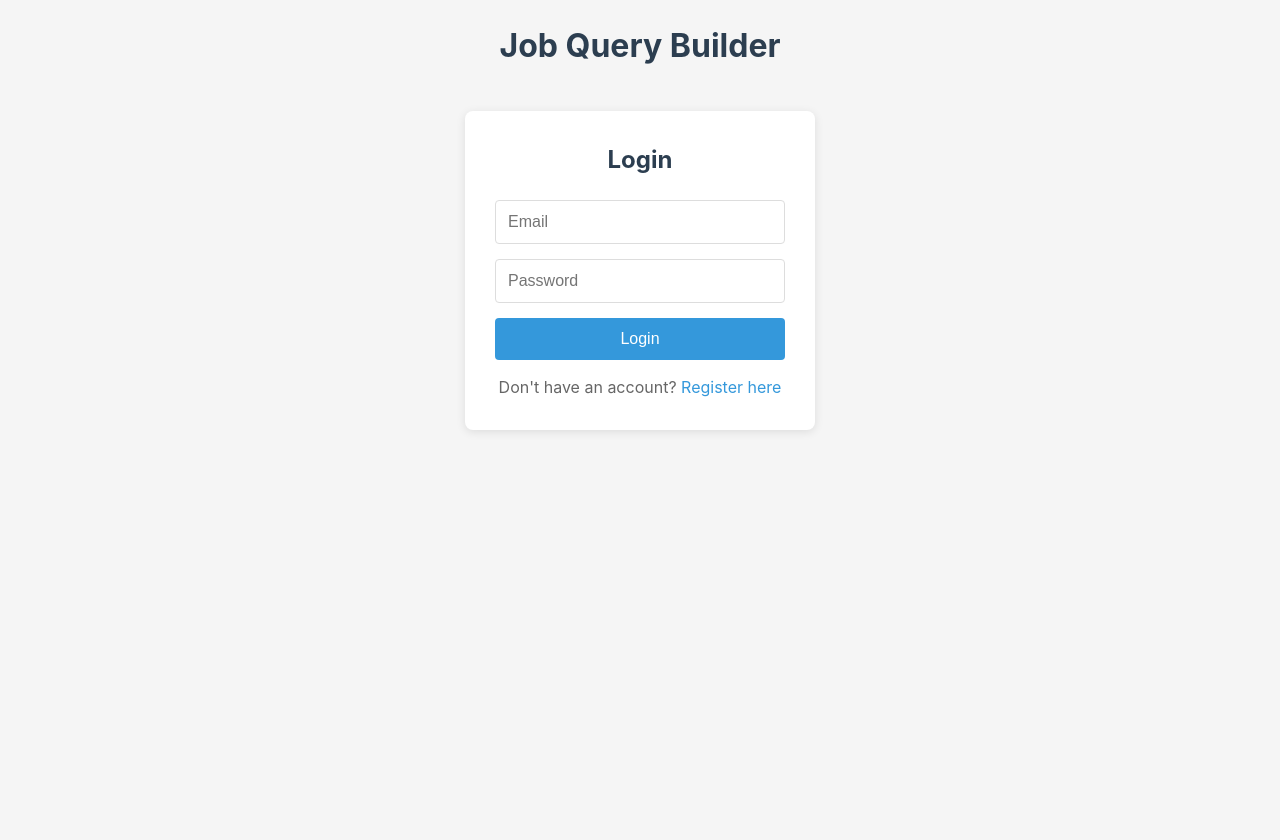
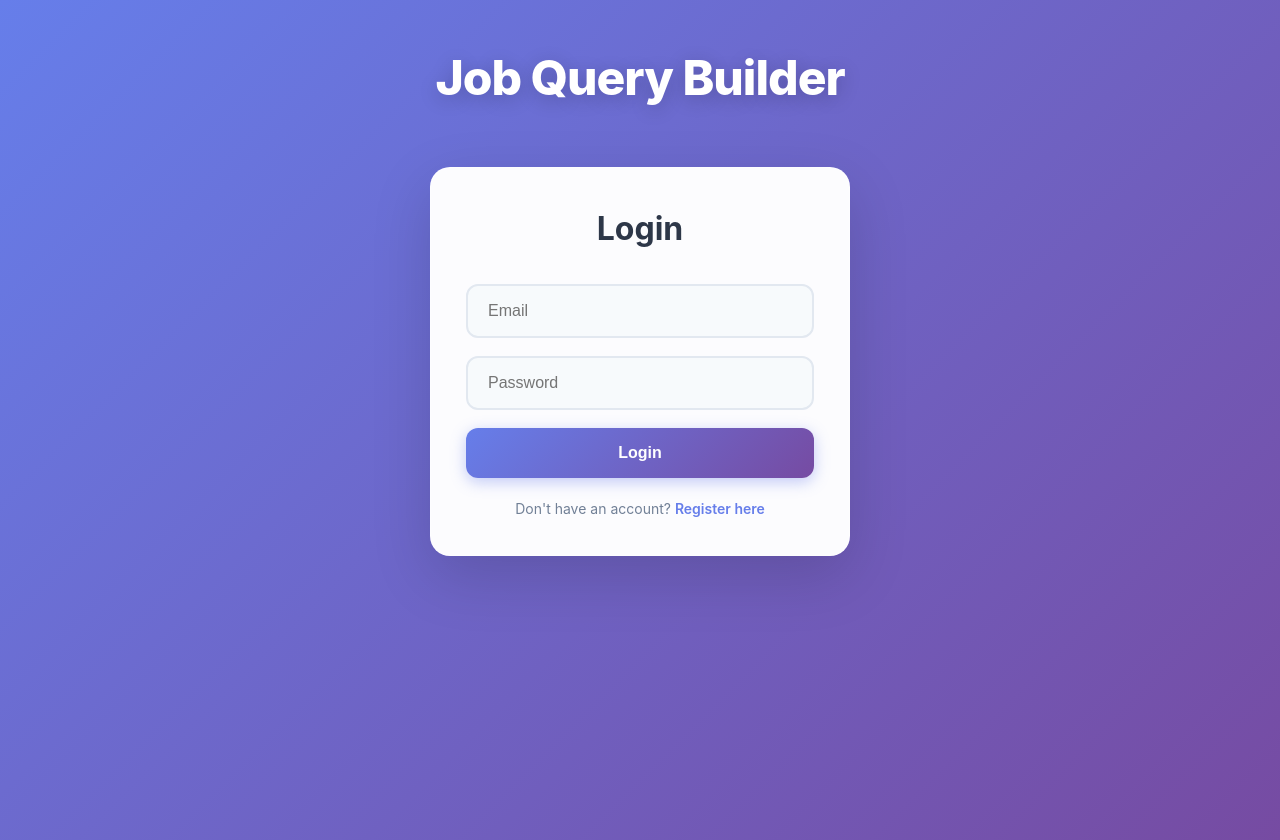
Before and after one commit to suwardhana/job-seeker-helper, a PHP site: page / in a window 1280 px wide. Run offline with PHP 8.4, Linux system fonts and the light colour scheme.

Commit message:
adjust styling

```diff
--- a/styles.css
+++ b/styles.css
@@ -6,16 +6,18 @@
 }
 
 body {
-  font-family: -apple-system, BlinkMacSystemFont, 'Segoe UI', Roboto, sans-serif;
+  font-family: 'Inter', -apple-system, BlinkMacSystemFont, 'Segoe UI', Roboto, sans-serif;
   line-height: 1.6;
-  color: #333;
-  background-color: #f5f5f5;
+  color: #1a202c;
+  background: linear-gradient(135deg, #667eea 0%, #764ba2 100%);
+  min-height: 100vh;
 }
 
 .container {
   max-width: 1200px;
   margin: 0 auto;
   padding: 20px;
+  min-height: 100vh;
 }
 
 /* Header styles */
@@ -50,12 +66,17 @@ body {
   align-items: center;
   justify-content: center;
   min-height: 100vh;
+  padding: 20px;
 }
 
 .auth-section h1 {
-  margin-bottom: 40px;
-  color: #2c3e50;
+  margin-bottom: 50px;
+  color: white;
   text-align: center;
+  font-size: 48px;
+  font-weight: 800;
+  text-shadow: 0 4px 20px rgba(0, 0, 0, 0.2);
+  letter-spacing: -1px;
 }
 
 .auth-cards {
@@ -67,67 +88,92 @@ body {
 
 /* Card styles */
 .card {
-  background: white;
-  border-radius: 8px;
-  padding: 30px;
-  box-shadow: 0 2px 10px rgba(0,0,0,0.1);
+  background: rgba(255, 255, 255, 0.95);
+  backdrop-filter: blur(10px);
+  border-radius: 20px;
+  padding: 35px;
+  box-shadow: 0 20px 60px rgba(0, 0, 0, 0.15);
   margin-bottom: 20px;
+  border: 1px solid rgba(255, 255, 255, 0.3);
+  transition: transform 0.3s ease, box-shadow 0.3s ease;
+}
+
+.card:hover {
+  transform: translateY(-5px);
+  box-shadow: 0 25px 70px rgba(0, 0, 0, 0.2);
 }
 
 .auth-card {
-  width: 350px;
+  width: 420px;
   max-width: 90vw;
+  background: rgba(255, 255, 255, 0.98);
 }
 
 .auth-card h2 {
-  margin-bottom: 20px;
-  color: #2c3e50;
+  margin-bottom: 30px;
+  color: #2d3748;
   text-align: center;
+  font-size: 32px;
+  font-weight: 700;
 }
 
 .auth-card input {
   width: 100%;
-  padding: 12px;
-  margin-bottom: 15px;
-  border: 1px solid #ddd;
-  border-radius: 4px;
+  padding: 16px 20px;
+  margin-bottom: 18px;
+  border: 2px solid #e2e8f0;
+  border-radius: 12px;
   font-size: 16px;
+  transition: all 0.3s ease;
+  background: #f7fafc;
 }
 
 .auth-card input:focus {
   outline: none;
-  border-color: #3498db;
-  box-shadow: 0 0 5px rgba(52, 152, 219, 0.3);
+  border-color: #667eea;
+  box-shadow: 0 0 0 4px rgba(102, 126, 234, 0.1);
+  background: white;
 }
 
 .auth-card button {
   width: 100%;
-  padding: 12px;
-  background: #3498db;
+  padding: 16px;
+  background: linear-gradient(135deg, #667eea 0%, #764ba2 100%);
   color: white;
   border: none;
-  border-radius: 4px;
+  border-radius: 12px;
   font-size: 16px;
+  font-weight: 600;
   cursor: pointer;
-  transition: background 0.3s;
+  transition: all 0.3s ease;
+  box-shadow: 0 4px 15px rgba(102, 126, 234, 0.4);
 }
 
 .auth-card button:hover {
-  background: #2980b9;
+  transform: translateY(-2px);
+  box-shadow: 0 6px 20px rgba(102, 126, 234, 0.5);
+}
+
+.auth-card button:active {
+  transform: translateY(0);
 }
 
 .auth-card p {
   text-align: center;
-  margin-top: 15px;
-  color: #666;
+  margin-top: 20px;
+  color: #718096;
+  font-size: 14px;
 }
 
 .auth-card a {
-  color: #3498db;
+  color: #667eea;
   text-decoration: none;
+  font-weight: 600;
+  transition: color 0.3s ease;
 }
 
 .auth-card a:hover {
+  color: #764ba2;
   text-decoration: underline;
 }
 
@@ -220,38 +286,59 @@ body {
 .checkbox-label {
   display: flex;
   align-items: center;
-  gap: 5px;
+  gap: 8px;
   cursor: pointer;
+  padding: 10px 16px;
+  background: #f7fafc;
+  border-radius: 10px;
+  transition: all 0.3s ease;
+  border: 2px solid transparent;
+}
+
+.checkbox-label:hover {
+  background: linear-gradient(135deg, rgba(245, 87, 108, 0.1) 0%, rgba(240, 147, 251, 0.1) 100%);
+  border-color: #f5576c;
 }
 
 .checkbox-label input[type="checkbox"] {
-  width: auto;
+  width: 18px;
+  height: 18px;
+  accent-color: #f5576c;
+  cursor: pointer;
 }
 
 /* Buttons */
 .btn, button {
-  background: #3498db;
+  background: linear-gradient(135deg, #667eea 0%, #764ba2 100%);
   color: white;
   border: none;
-  padding: 12px 20px;
-  border-radius: 4px;
+  padding: 14px 28px;
+  border-radius: 12px;
   cursor: pointer;
-  font-size: 14px;
-  transition: background 0.3s;
+  font-size: 15px;
+  font-weight: 600;
+  transition: all 0.3s ease;
+  box-shadow: 0 4px 15px rgba(102, 126, 234, 0.4);
 }
 
 .btn:hover, button:hover {
-  background: #2980b9;
+  transform: translateY(-2px);
+  box-shadow: 0 6px 20px rgba(102, 126, 234, 0.5);
+}
+
+.btn:active, button:active {
+  transform: translateY(0);
 }
 
 #logoutBtn {
-  background: #e74c3c;
-  padding: 8px 16px;
-  font-size: 12px;
+  background: linear-gradient(135deg, #f093fb 0%, #f5576c 100%);
+  padding: 10px 20px;
+  font-size: 14px;
+  box-shadow: 0 4px 15px rgba(245, 87, 108, 0.3);
 }
 
 #logoutBtn:hover {
-  background: #c0392b;
+  box-shadow: 0 6px 20px rgba(245, 87, 108, 0.4);
 }
 
 /* Site list */
```
Also changed, not shown: other parts of styles.css (+64 -30 lines).
